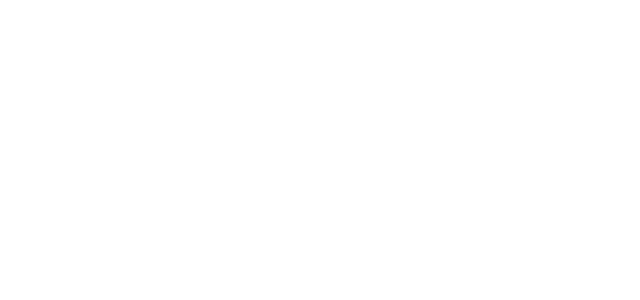
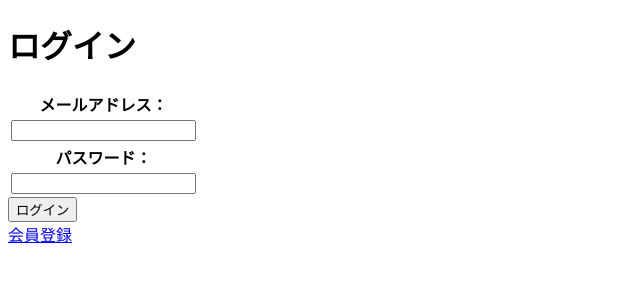
Before and after one commit to linect/linect-app, a Vue app: page / in a window 1280 px wide. Shown: the top 300 px of the page, without its empty margins (0-640 px from the left). Built offline with nearby package versions, Linux system fonts and the light colour scheme.

Commit message:
登録、ログイン機能完成

```diff
--- a/package.json
+++ b/package.json
@@ -9,6 +9,7 @@
   },
   "dependencies": {
     "core-js": "^3.6.5",
+    "firebase": "^9.3.0",
     "register-service-worker": "^1.7.1",
     "vue": "^2.6.11",
     "vue-router": "^3.2.0",
--- a/src/components/HelloWorld.vue
+++ /dev/null
@@ -1,5 +0,0 @@
-<template>
-<div></div>
-</template>
-<script>
-</script>
--- /dev/null
+++ b/src/components/Signin.vue
@@ -0,0 +1,51 @@
+<template>
+  <div class="signup">
+    <h1>ログイン</h1>
+    <table>
+        <tr>
+          <th>メールアドレス：</th>
+        </tr>
+        <tr>
+          <td><input type="email" v-model="email"/></td>
+        </tr>
+        <tr>
+          <th>パスワード：</th>
+        </tr>
+        <tr>
+          <td><input type="password" v-model="password"/></td>
+        </tr>
+    </table>
+    <button @click="signIn">ログイン</button><br>
+    <router-link to="Signup">会員登録</router-link>
+  </div>
+</template>
+
+<script>
+// import firebase from 'firebase/compat/app';
+import { getAuth, signInWithEmailAndPassword } from "firebase/auth";
+export default {
+    data () {
+        return {
+        email: '',
+        password: ''
+        }
+    },
+    methods: {
+        signIn: function () {
+          const auth = getAuth();
+          signInWithEmailAndPassword(auth, this.email, this.password)
+            .then((userCredential)=>{
+              const user = userCredential.user;
+              console.log(user)
+              alert("ログインに成功しました")
+            })
+            .catch((error)=>{
+              const errorCode = error.code;
+              const errorMessage = error.message;
+              console.log(errorCode, errorMessage)
+              alert("メールアドレスかパスワードが間違っています")
+            })
+        }
+    }
+}
+</script>
--- /dev/null
+++ b/src/components/Signup.vue
@@ -0,0 +1,48 @@
+<template>
+  <div class="signup">
+    <h1>会員登録</h1>
+    <table>
+        <tr>
+          <th>メールアドレス：</th>
+        </tr>
+        <tr>
+          <td><input type="email" v-model="email"/></td>
+        </tr>
+        <tr>
+          <th>パスワード：</th>
+        </tr>
+        <tr>
+          <td><input type="password" v-model="password"/></td>
+        </tr>
+    </table>
+    <button @click="signUp">登録</button>
+  </div>
+</template>
+
+<script>
+// import firebase from 'firebase/compat/app';
+import { getAuth, createUserWithEmailAndPassword } from "firebase/auth";
+export default {
+    data () {
+        return {
+        email: '',
+        password: ''
+        }
+    },
+    methods: {
+        signUp: function () {
+          const auth = getAuth();
+          createUserWithEmailAndPassword(auth, this.email, this.password)
+            .then((userCredential)=>{
+              const user = userCredential.user;
+              console.log(user, "成功")
+            })
+            .catch((error)=>{
+              const errorCode = error.code;
+              const errorMessage = error.message;
+              console.log(errorCode, errorMessage, "失敗")
+            })
+        }
+    }
+}
+</script>
--- a/src/main.js
+++ b/src/main.js
@@ -3,11 +3,26 @@
 import './registerServiceWorker'
 import router from './router'
 import store from './store'
+import firebase from 'firebase/compat/app';
+import "firebase/auth";
 
+import { initializeApp } from "firebase/app";
+const firebaseConfig = {
+  apiKey: "AIzaSyDewhwZcwmfYLgcrewgCHKfMs-XnRXk9Nc",
+  authDomain: "linect-bc1f0.firebaseapp.com",
+  projectId: "linect-bc1f0",
+  storageBucket: "linect-bc1f0.appspot.com",
+  messagingSenderId: "518504299720",
+  appId: "1:518504299720:web:7d02150e2102c36bceb9fd",
+  measurementId: "G-D003ZZN26B"
+};
+const app = initializeApp(firebaseConfig);
 Vue.config.productionTip = false
 
 new Vue({
   router,
   store,
+  app,
+  firebase,
   render: h => h(App)
 }).$mount('#app')
--- a/src/router/index.js
+++ b/src/router/index.js
@@ -1,9 +1,20 @@
 import Vue from 'vue'
 import VueRouter from 'vue-router'
-
+import Signin from '@/components/Signin'
+import Signup from '@/components/Signup'
 Vue.use(VueRouter)
 
 const routes = [
+  {
+    path: '/',
+    name: 'Signin',
+    component: Signin
+  },
+  {
+    path: '/Signup',
+    name: 'Signup',
+    component: Signup
+  }
 ]
 
 const router = new VueRouter({
```
Also changed, not shown: 1 other file (tests, documents, lock files or other folders).
